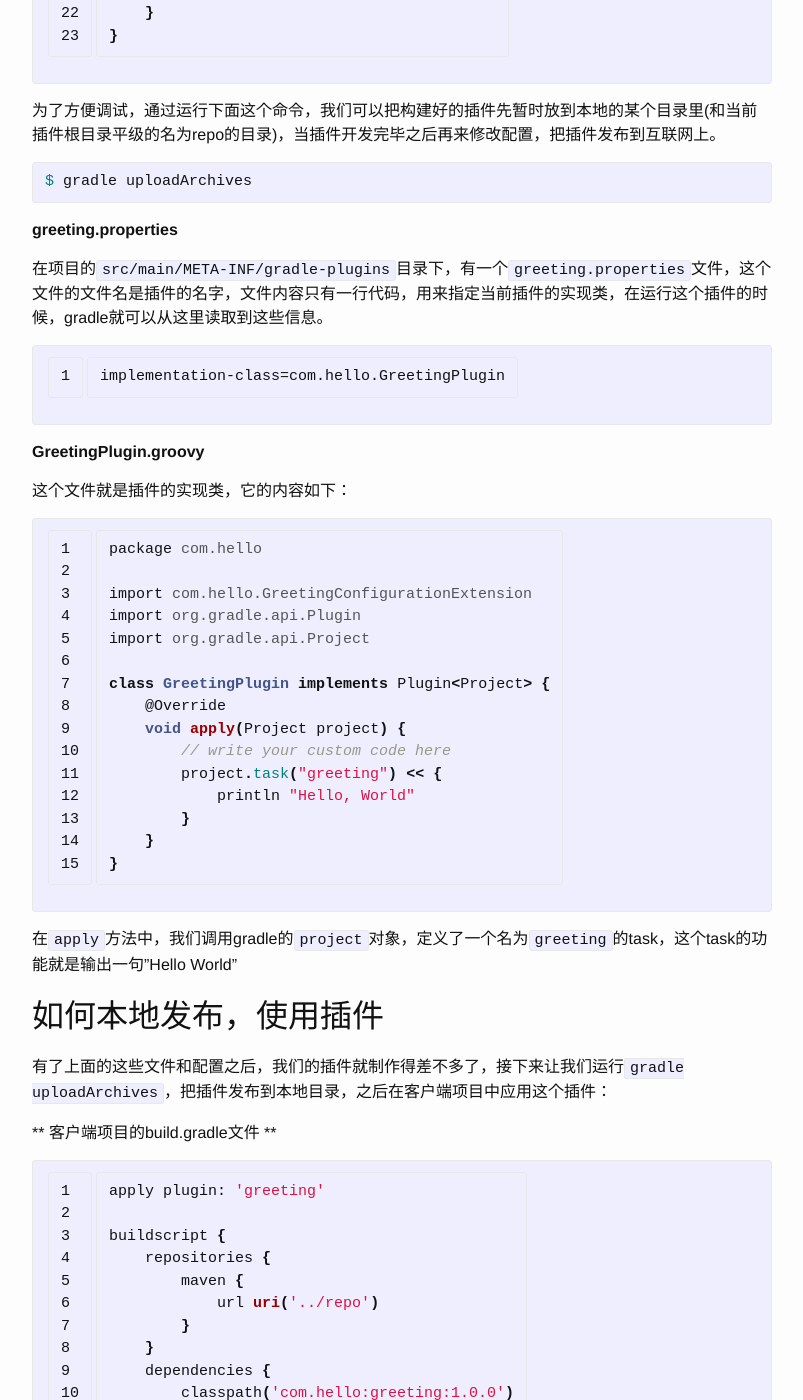
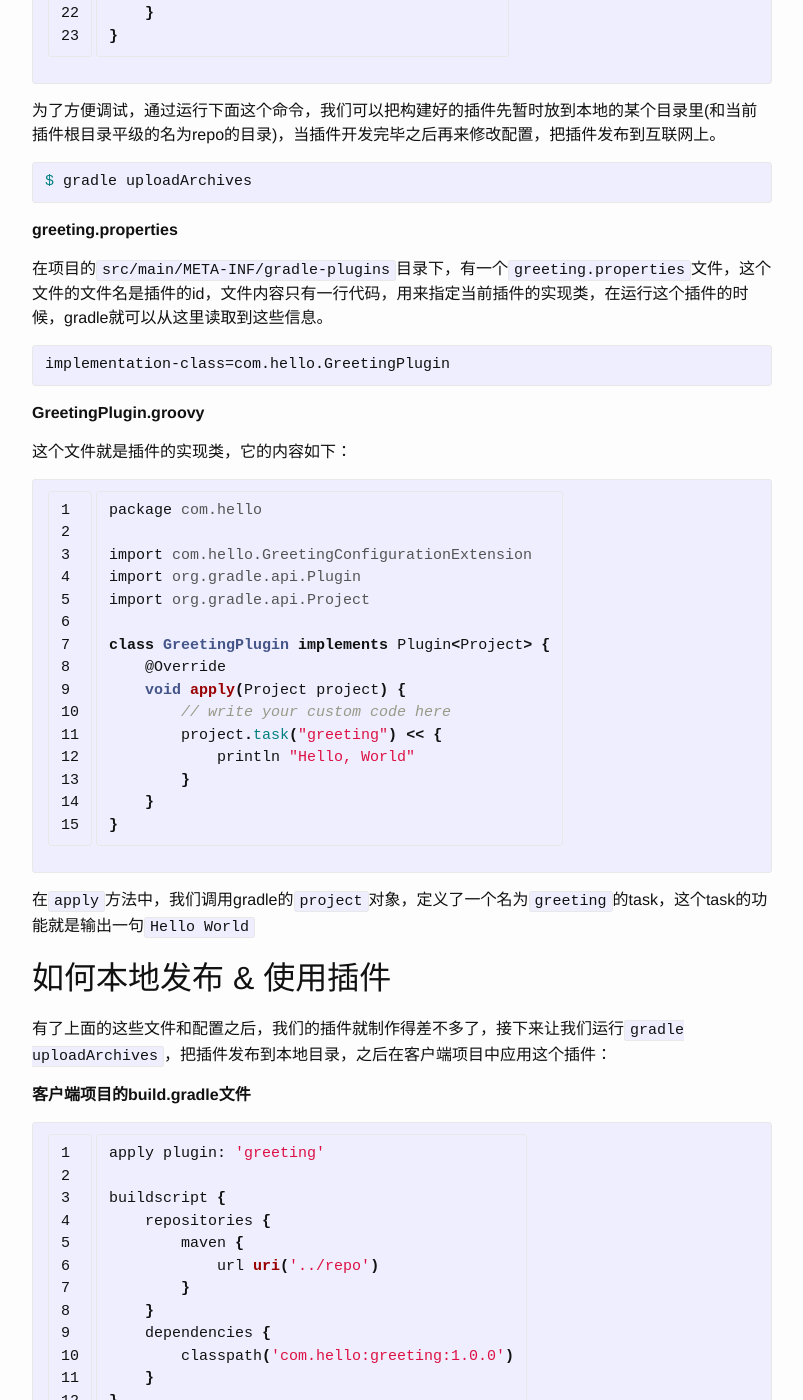
Before and after one commit to wmaintw/wmaintw.github.io, a Jekyll site: the page built from _posts/2015-03-14-gradle-custom-plugin.md, in a window 1280 px wide and 1400 px high, scrolled down 1711 px. Shown: the whole window, without its empty margins (238-1041 px from the left). Built offline with Jekyll 4.4.1, drawn with Linux system fonts in a browser that asks for light colours; some of the changed text lies outside the part shown.

Commit message:
adjust format, modify some words

```diff
--- a/_posts/2015-03-14-gradle-custom-plugin.md
+++ b/_posts/2015-03-14-gradle-custom-plugin.md
@@ -58,9 +58,9 @@ $ gradle uploadArchives
 
 **greeting.properties**
 
-在项目的`src/main/META-INF/gradle-plugins`目录下，有一个`greeting.properties`文件，这个文件的文件名是插件的名字，文件内容只有一行代码，用来指定当前插件的实现类，在运行这个插件的时候，gradle就可以从这里读取到这些信息。
+在项目的`src/main/META-INF/gradle-plugins`目录下，有一个`greeting.properties`文件，这个文件的文件名是插件的id，文件内容只有一行代码，用来指定当前插件的实现类，在运行这个插件的时候，gradle就可以从这里读取到这些信息。
 
-{% highlight text linenos %}
+{% highlight text %}
 implementation-class=com.hello.GreetingPlugin
 {% endhighlight %}
 
@@ -86,13 +86,13 @@ class GreetingPlugin implements Plugin<Project> {
 }
 {% endhighlight %}
 
-在`apply`方法中，我们调用gradle的`project`对象，定义了一个名为`greeting`的task，这个task的功能就是输出一句"Hello World"
+在`apply`方法中，我们调用gradle的`project`对象，定义了一个名为`greeting`的task，这个task的功能就是输出一句`Hello World`
 
-## 如何本地发布，使用插件
+## 如何本地发布 & 使用插件
 
 有了上面的这些文件和配置之后，我们的插件就制作得差不多了，接下来让我们运行`gradle uploadArchives`，把插件发布到本地目录，之后在客户端项目中应用这个插件：
 
-** 客户端项目的build.gradle文件 **
+**客户端项目的build.gradle文件**
 
 {% highlight groovy linenos %}
 apply plugin: 'greeting'
@@ -123,7 +123,7 @@ $ gradle greeting
 
 要把插件发布到Bintray，可以借助另一个gradle插件`plugindev`，于是我们只需在`build.gradle`文件里进行配置，然后在Bintray网站上申请一个账号就可以了。具体步骤如下：
 
-**step 1. 应用`plugindev`插件**
+### Step 1. 应用`plugindev`插件
 
 修改`build.gradle`文件，引入`plugindev`插件，并配置相关信息
 
@@ -174,13 +174,13 @@ bintray {
 
 关于`plugindev`的详细使用方法及其配置，请[参考这里][2]
 
-**step 2. 申请Bintray账号**
+### Step 2. 申请Bintray账号
 
 上一步当中有一部分是Bintray的配置，这需要一个Bintray的账号，如果你还没有账号，那就赶紧去[注册一个][3]吧。访问速度有点慢，翻墙会快点。
 
-*账号注册完毕后，在编辑个人信息的页面里可以看到自己的Bintray api key*
+_账号注册完毕后，在编辑个人信息的页面里可以看到自己的Bintray api key_
 
-**step 3. 发布到Bintray**
+### Step 3. 发布到Bintray
 
 如果上面的步骤都设置正确了的话，现在只需要运行一个gradle的task就可以把插件发布到Bintray了：
 
@@ -188,7 +188,7 @@ bintray {
 $ gradle publishPluginToBintray
 {% endhighlight %}
 
-**step 4. 在客户端项目通过Bintray使用插件**
+### Step 4. 在客户端项目通过Bintray使用插件
 
 插件发布到Bintray之后，就只差最后一步了，那就是在客户端项目进行少量的配置，通过Bintray获取到插件并使用。修改客户端项目的`build.gradle`文件：
 
```
Also changed, not shown: other parts of _posts/2015-03-14-gradle-custom-plugin.md (+6 -0 lines).
